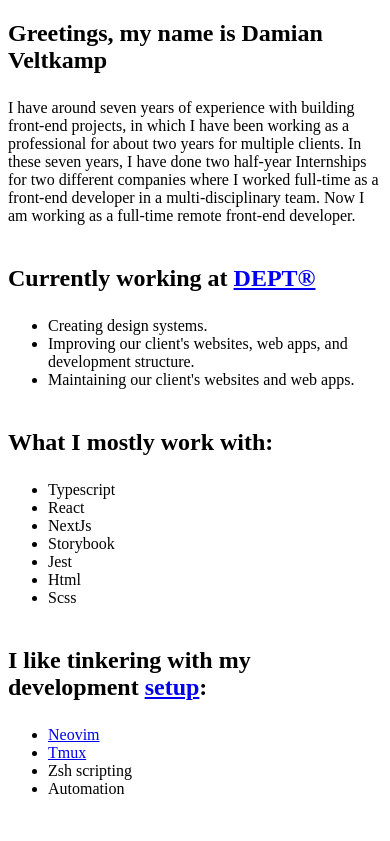
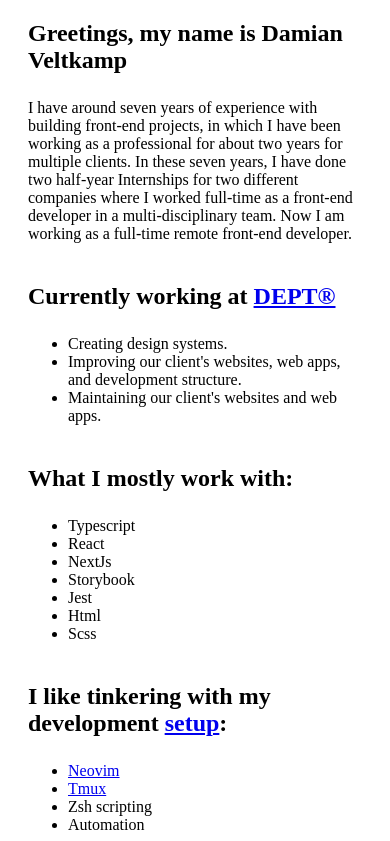
Before and after one commit to damianveltkamp/portfolio, a Next.js app: page / in a window 390 px wide. Shown: the top 841 px of the page. Built offline with nearby package versions, Linux system fonts and the light colour scheme.

Commit message:
Added padding to SectionContainer for mobile view

```diff
--- a/pages/index.tsx
+++ b/pages/index.tsx
@@ -4,11 +4,12 @@
 import styled from "@emotion/styled";
 
 const MainContainer = styled("main")`
-  max-width: 650px;
+  max-width: 680px;
   margin: 0 auto;
 `;
 
 const SectionContainer = styled("section")`
+  padding: 0 20px;
   &:not(:last-child) {
     margin-bottom: 40px;
   }
```
